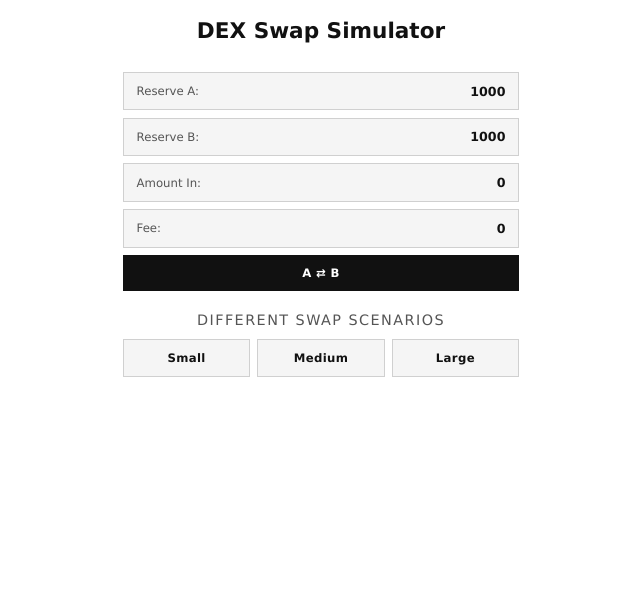
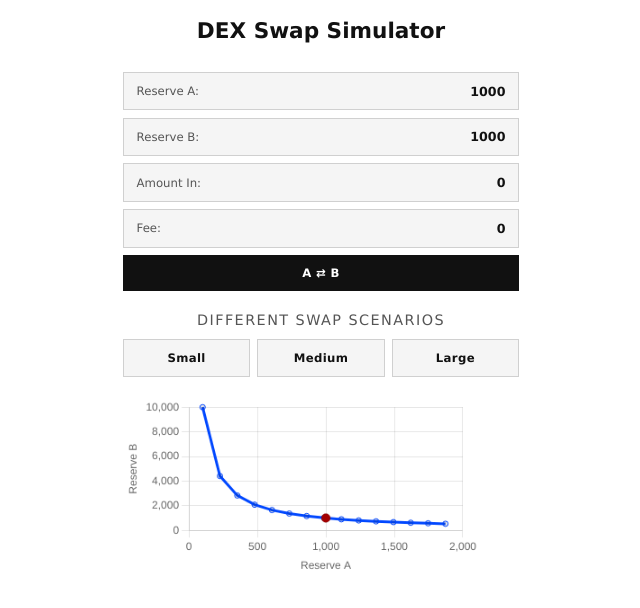
Before and after one commit to anasteshi/dex-amm-simulator, a React (Vite) app: page / in a window 1280 px wide. Shown: the top 608 px of the page, without its empty margins (319-959 px from the left). Built offline with nearby package versions, Linux system fonts and the light colour scheme.

Commit message:
feat: add constant-product formula line chart

```diff
--- a/package.json
+++ b/package.json
@@ -11,7 +11,10 @@
         "deploy": "gh-pages -d dist"
     },
     "dependencies": {
+        "chart.js": "^4.5.1",
+        "faker": "^6.6.6",
         "react": "^19.2.4",
+        "react-chartjs-2": "^5.3.1",
         "react-dom": "^19.2.4"
     },
     "devDependencies": {
--- a/src/App.jsx
+++ b/src/App.jsx
@@ -3,6 +3,7 @@ import "./styles/App.css"
 import SwapForm from "./components/SwapForm.jsx"
 import SwapScenarios from "./components/SwapScenarios.jsx"
 import SwapResult from "./components/SwapResult.jsx"
+import SwapChart from "./components/SwapChart.jsx"
 import simulateSwap from "./utils/simulateSwap.js"
 
 const App = () => {
@@ -37,6 +38,7 @@ const App = () => {
             {result && (
                 <SwapResult result={result} direction={swapParams.direction} />
             )}
+            <SwapChart reserveA={swapParams.resA} reserveB={swapParams.resB}></SwapChart>
         </div>
     )
 }
--- /dev/null
+++ b/src/components/SwapChart.jsx
@@ -0,0 +1,78 @@
+import "../styles/SwapChart.css"
+import { Line } from "react-chartjs-2"
+import {
+    Chart,
+    CategoryScale,
+    LinearScale,
+    PointElement,
+    LineElement,
+    LineController,
+} from "chart.js"
+
+Chart.register(
+    CategoryScale,
+    LinearScale,
+    PointElement,
+    LineElement,
+    LineController,
+)
+
+const SwapChart = (props) => {
+    const { reserveA, reserveB } = props
+    // Constant-product of tokens
+    const k = reserveA * reserveB
+    const points = []
+
+    /*  Since it's a hyperbola it can't be 0,
+        bc y=k/x -> y=k/0.
+        That's why 0.1 is used to set a starting point.
+    */
+    const startX = reserveA * 0.1
+    const endX = reserveA * 2
+    const step = (endX - startX) / 15
+
+    for (let x = startX; x <= endX; x += step) {
+        points.push({
+            x: x.toFixed(2),
+            y: (k / x).toFixed(2),
+        })
+    }
+
+    // Config for Line component
+    const options = {
+        // responsive: true,
+        scales: {
+            x: {
+                type: "linear",
+                position: "bottom",
+                title: { display: true, text: "Reserve A" },
+            },
+            y: {
+                title: { display: true, text: "Reserve B" },
+            },
+        },
+    }
+
+    const data = {
+        datasets: [
+            {
+                data: [{ x: reserveA, y: reserveB }],
+                pointBackgroundColor: "#a30000",
+                pointRadius: 5,
+            },
+            {
+                data: points,
+                borderColor: "#0047ff",
+                pointRadius: 3,
+            },
+        ],
+    }
+
+    return (
+        <div className="line-chart">
+            <Line options={options} data={data} />
+        </div>
+    )
+}
+
+export default SwapChart
--- /dev/null
+++ b/src/styles/SwapChart.css
@@ -0,0 +1,4 @@
+.line-chart {
+    margin-top: 20px;
+    background: #ffffff;
+}
--- a/src/styles/index.css
+++ b/src/styles/index.css
@@ -21,7 +21,7 @@ body {
   min-height: 100vh;
   display: flex;
   justify-content: center;
-  overflow-y: hidden;
+  /* overflow-y: hidden; */
 }
 
 #root {
```
Also changed, not shown: index.html (indentation only), 1 other file (tests, documents, lock files or other folders).
